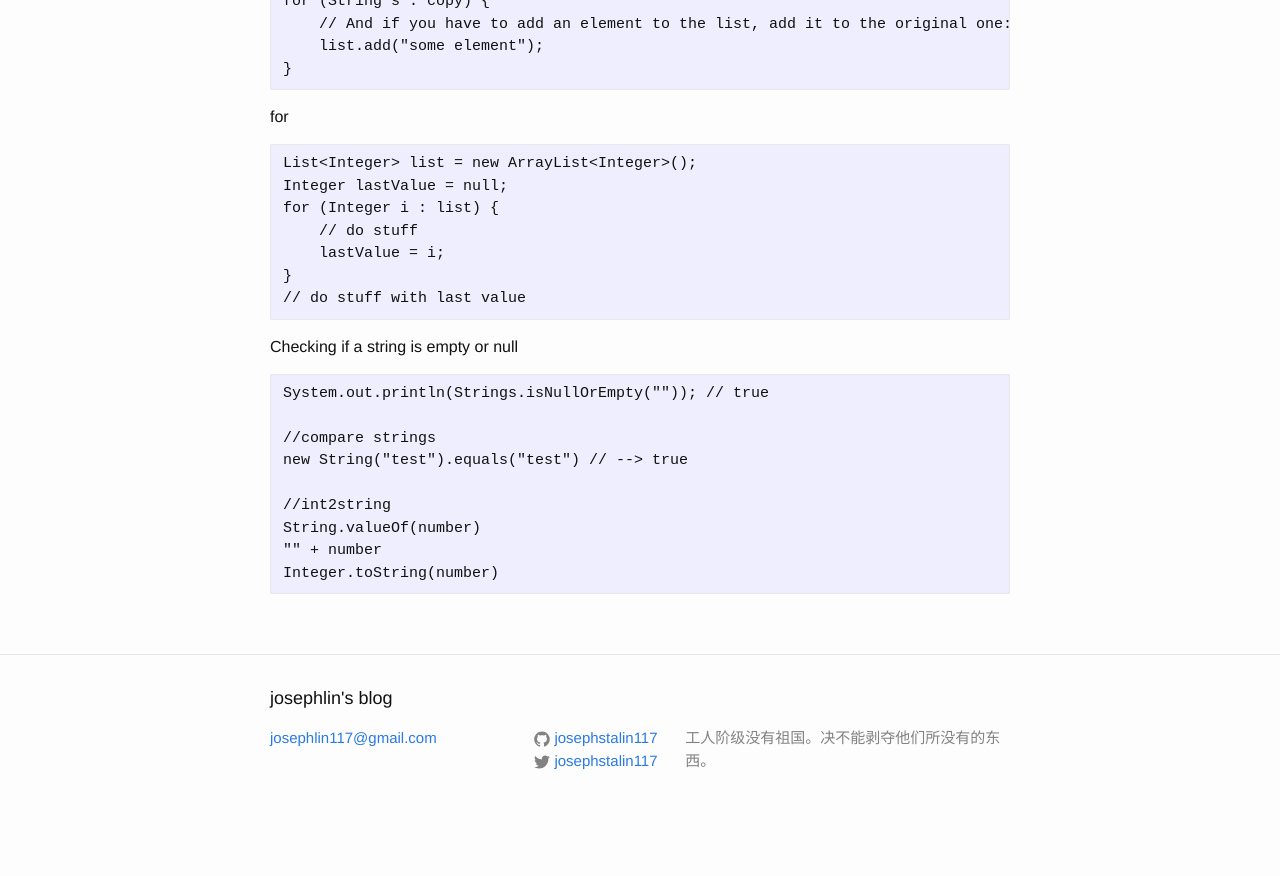
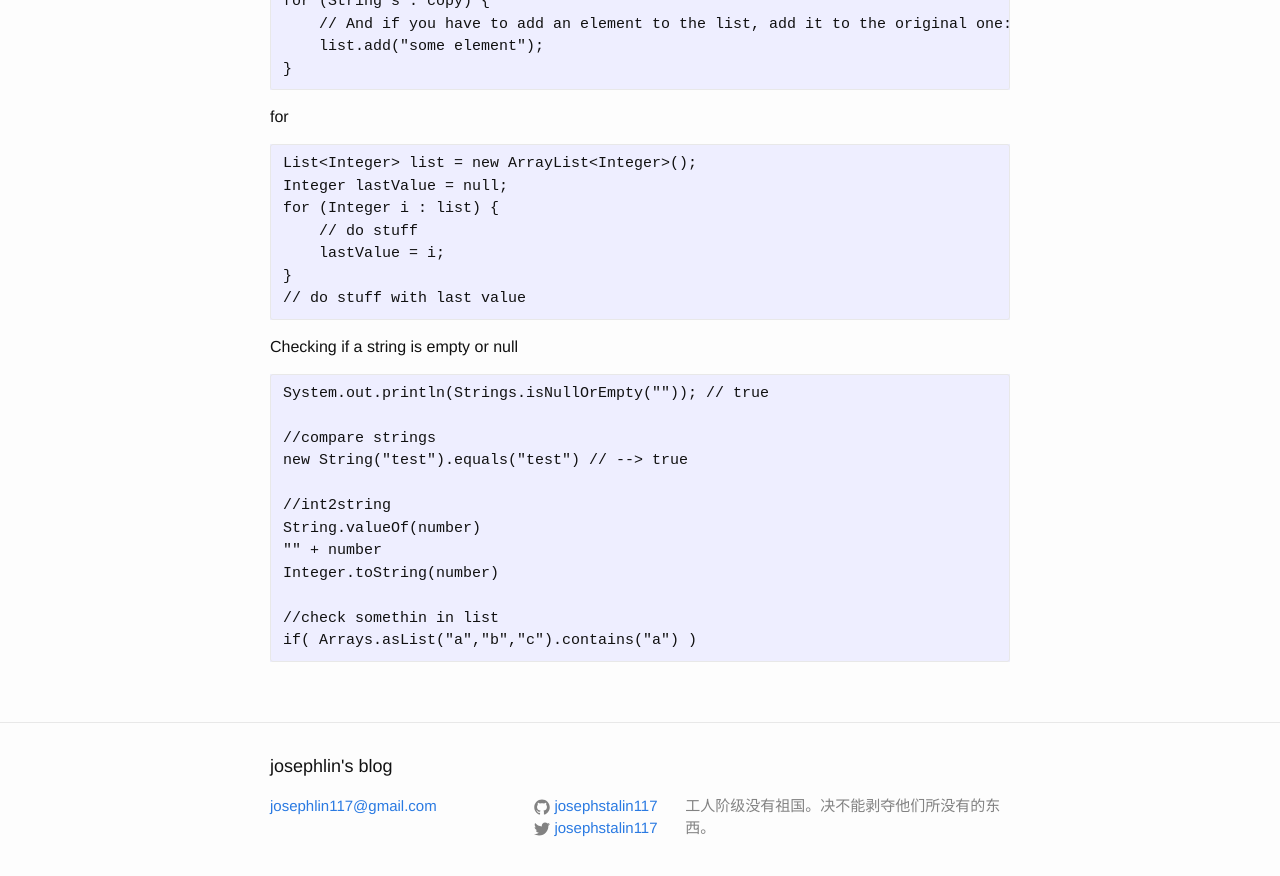
Before and after one commit to josephstalin117/josephstalin117.github.io, a Jekyll site: the page built from _posts/2018-7-29-java.markdown, in a window 1280 px wide and 900 px high, scrolled down 2507 px. Shown: the top 876 px of the window. Built offline with Jekyll 4.4.1, drawn with Linux system fonts in a browser that asks for light colours; before the commit the page ends 3339 px from its top, so only the background shows below that.

Commit message:
add list.contain

````diff
--- a/_posts/2018-7-29-java.markdown
+++ b/_posts/2018-7-29-java.markdown
@@ -139,4 +139,7 @@ new String("test").equals("test") // --> true
 String.valueOf(number)
 "" + number
 Integer.toString(number)
+
+//check somethin in list
+if( Arrays.asList("a","b","c").contains("a") )
 ```
````
